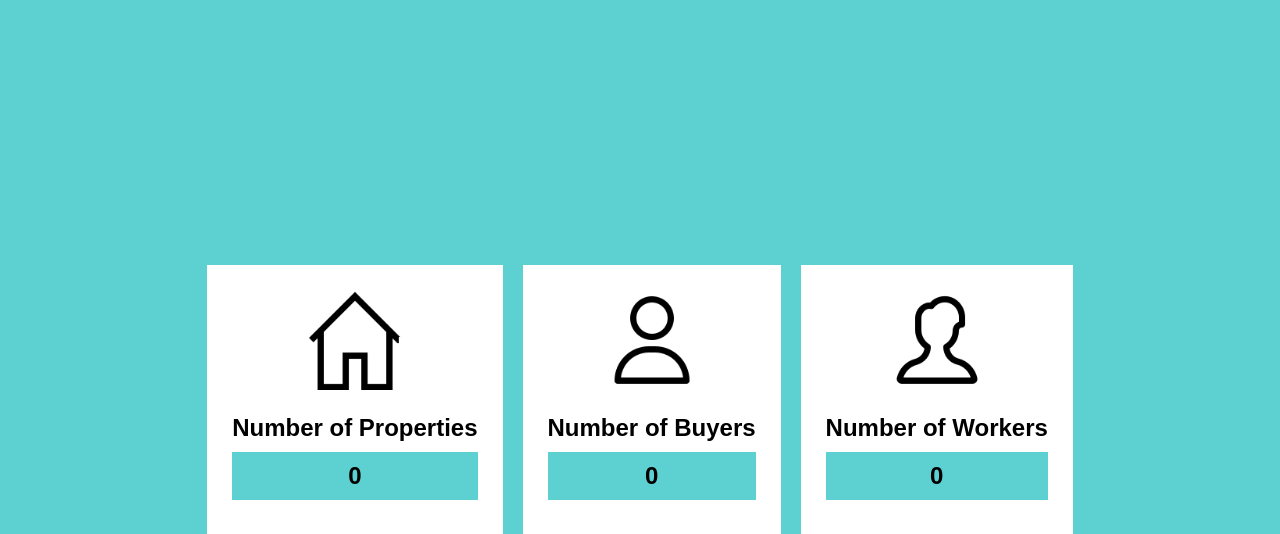
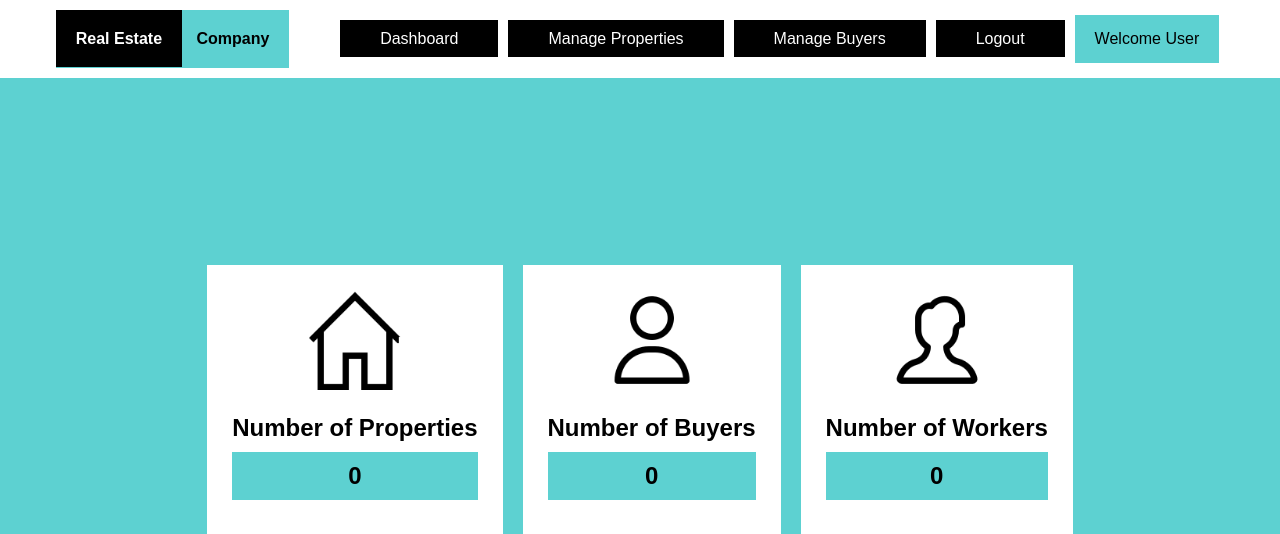
Before and after one commit to wahsandaruwan/simple_real_estate_php, a PHP site: page /dashboard.php in a window 1280 px wide. Shown: the top 534 px of the page. Run offline with PHP 8.4, Linux system fonts and the light colour scheme; the visitor is signed in with stand-in values (Sample User, id 1); data that the repository does not hold is empty.

Commit message:
navbar structure and style done

```diff
--- a/dashboard.php
+++ b/dashboard.php
@@ -12,6 +12,16 @@
     require_once "./inc/dbh.php";
 ?>
 <body>
+    <div class="nav-bar">
+        <div class="logo"><span>Real Estate</span> Company</div>
+        <ul class="menu">
+            <li><a href="./dashboard.php">Dashboard</a></li>
+            <li><a href="./properties.php">Manage Properties</a></li>
+            <li><a href="./buyers.php">Manage Buyers</a></li>
+            <li><a href="./inc/logout.php">Logout</a></li>
+            <li class="user">Welcome User</li>
+        </ul>
+    </div>
     <div class="main-sec">
         <div class="sum-box">
             <img src="./images/home.png" alt="">
--- a/style.css
+++ b/style.css
@@ -11,6 +11,56 @@
 body{
     width: 100%;
     min-height: 100vh;
+    background-color: #5dd1d1;
+}
+
+/* Nav bar */
+.nav-bar{
+    width: 100%;
+    position: absolute;
+    top: 0;
+    left: 0;
+    z-index: 100;
+    background-color: #fff;
+    display: flex;
+    justify-content: space-evenly;
+    align-items: center;
+    padding: 10px;
+}
+
+.nav-bar .logo{
+    background-color: #5dd1d1;
+    color: #000;
+    font-size: 1rem;
+    padding: 20px;
+    padding-left: 0;
+    font-weight: bold;
+}
+
+.nav-bar .logo span{
+    padding: 20px;
+    background-color: #000;
+    color: #fff;
+    margin-right: 10px;
+}
+
+.nav-bar .menu{
+    display: flex;
+    justify-content: center;
+    align-items: center;
+}
+
+.nav-bar .menu li{
+    list-style: none;
+    margin: 0 5px;
+}
+
+.nav-bar .menu .user{
+    background-color: #5dd1d1;
+    padding: 15px 20px;
+}
+
+.nav-bar .menu li a:hover{
     background-color: #5dd1d1;
 }
 
```
